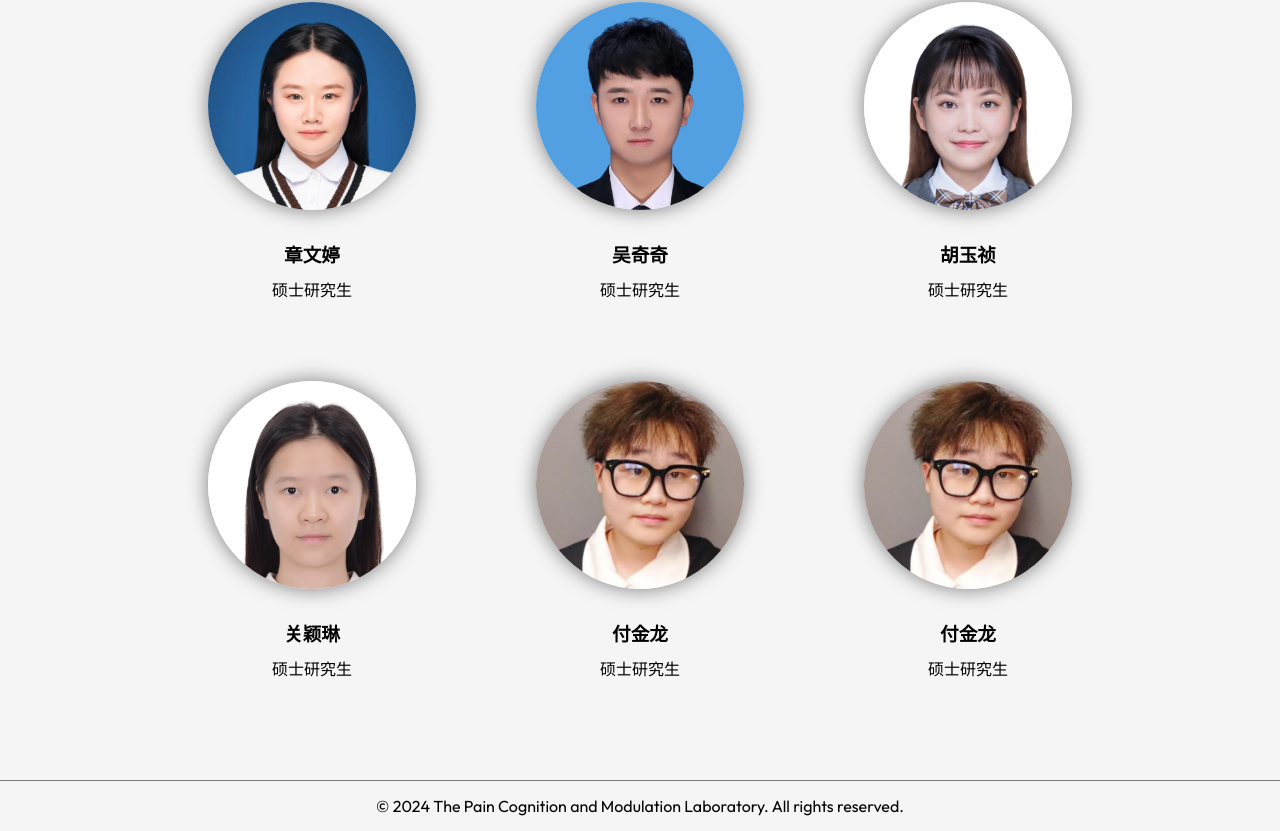
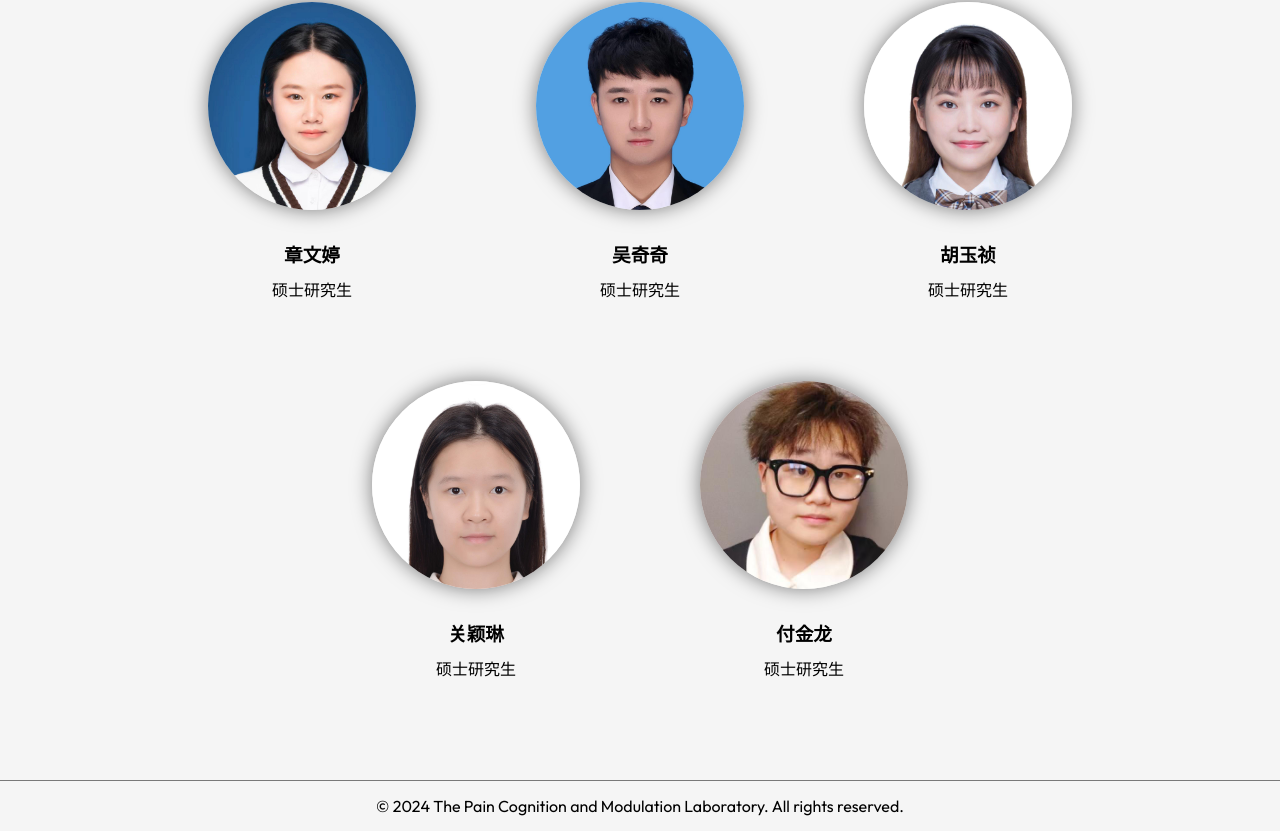
Before and after one commit to XIYANG1018/PCML-Website, a React (Vite) app: page /team in a window 1280 px wide. Shown: the part 3413-4244 px from the top of the page. Built offline with nearby package versions, Linux system fonts and the light colour scheme.

Commit message:
fix memeber error

```diff
--- a/src/screens/TeamScreen.jsx
+++ b/src/screens/TeamScreen.jsx
@@ -207,11 +207,7 @@ const TeamScreen = () => {
               <h3>付金龙</h3>
               <p>硕士研究生</p>
             </div>
-            <div className='member'>
-              <img src={people17} alt="" className='member-img'/>
-              <h3>付金龙</h3>
-              <p>硕士研究生</p>
-            </div>
+
           </div>
         </div>
 
```
